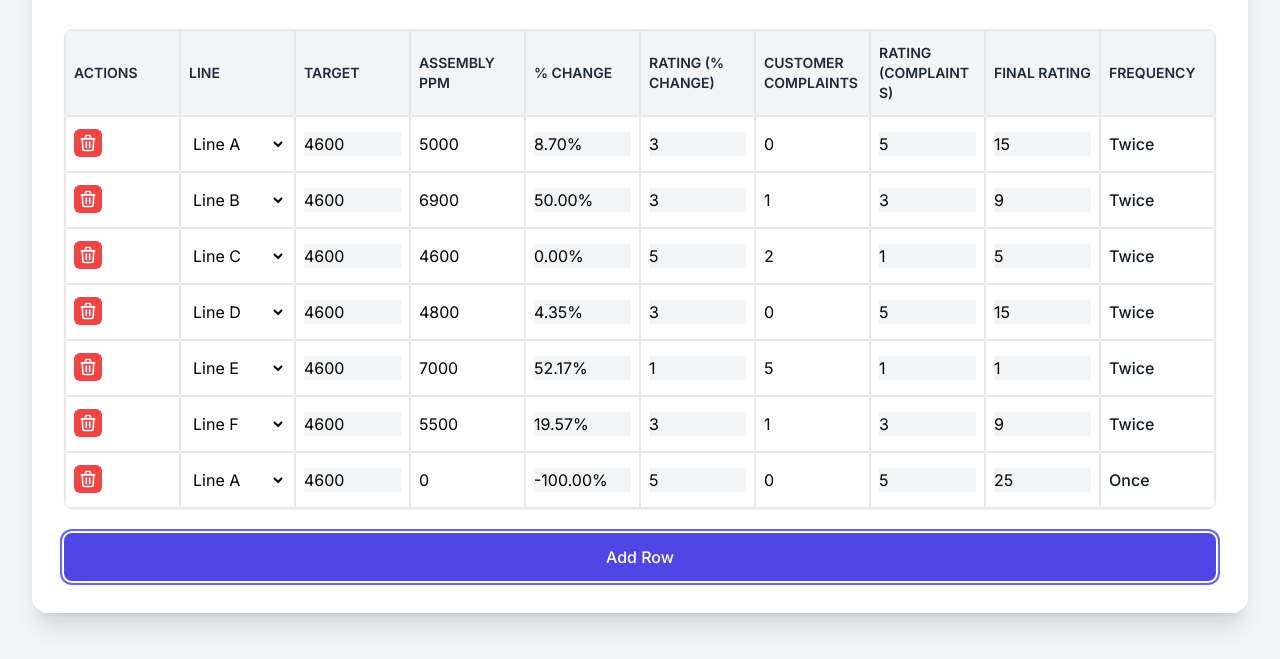
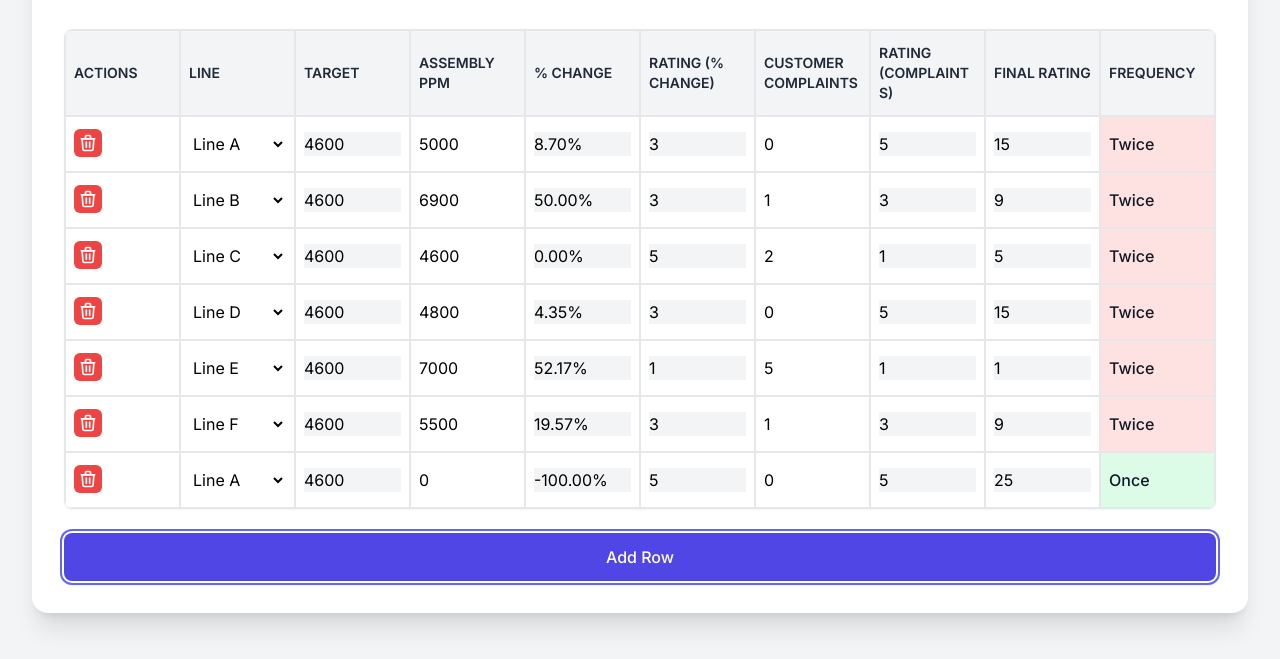
Before and after one commit to RGVIZ/NBC-Audit, a plain HTML site: page index.html in a window 1280 px wide. Both pictures are taken after a click on the button "Add Row". Shown: the part 141-800 px from the top of the page. Drawn offline with nearby package versions, Linux system fonts and the light colour scheme.

Commit message:
Update index.html

```diff
--- a/index.html
+++ b/index.html
@@ -74,6 +74,14 @@
         .styled-table th:nth-child(8), .styled-table td:nth-child(8) { width: 10%; } /* Rating (Complaints) */
         .styled-table th:nth-child(9), .styled-table td:nth-child(9) { width: 10%; } /* Final Rating */
         .styled-table th:nth-child(10), .styled-table td:nth-child(10) { width: 10%; } /* Frequency */
+
+        /* Custom classes for highlights */
+        .frequency-once {
+            background-color: #dcfce7 !important; /* Tailwind's bg-green-200 */
+        }
+        .frequency-twice {
+            background-color: #fee2e2 !important; /* Tailwind's bg-red-200 */
+        }
     </style>
 </head>
 <body class="bg-gray-100 flex items-center justify-center min-h-screen p-4 sm:p-8">
@@ -237,9 +245,9 @@
                 td.textContent = calculatedRow.frequency;
                 td.classList.add('text-center', 'font-medium', 'text-gray-900');
                 if (calculatedRow.frequency === 'Once') {
-                    td.classList.add('bg-green-200');
+                    td.classList.add('frequency-once');
                 } else if (calculatedRow.frequency === 'Twice') {
-                    td.classList.add('bg-red-200');
+                    td.classList.add('frequency-twice');
                 }
                 tr.appendChild(td);
 
```
